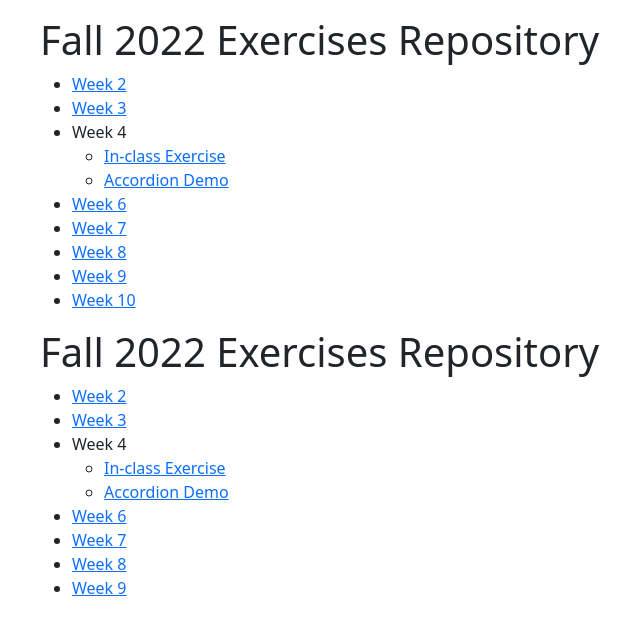
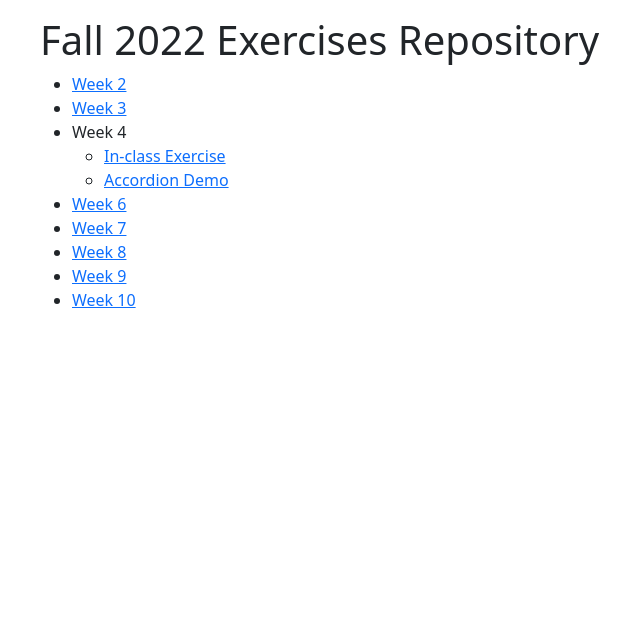
Before and after one commit to robfentress/was-exercises, a website: page index.html in a window 1280 px wide. Shown: the whole page, without its empty margins (42-682 px from the left). Drawn offline with nearby package versions, Linux system fonts and the light colour scheme.

```diff
--- a/index.html
+++ b/index.html
@@ -37,27 +37,4 @@
   </main>
 </body>
 
-<body>
-  <main class="container mt-3">
-    <h1>
-      Fall 2022 Exercises Repository
-    </h1>
-    <ul>
-      <li><a href="week-2/index.html">Week 2</a></li>
-      <li><a href="week-3/index.html">Week 3</a></li>
-      <li>
-        Week 4
-        <ul>
-          <li><a href="week-4/exercise/index.html">In-class Exercise</a></li>
-          <li><a href="week-4/accordion/index.html">Accordion Demo</a></li>
-        </ul>
-      </li>
-      <li><a href="week-6/index.html">Week 6</a></li>
-      <li><a href="week-7/index.html">Week 7</a></li>
-      <li><a href="week-8/index.html">Week 8</a></li>
-      <li><a href="week-9/index.html">Week 9</a></li>
-    </ul>
-  </main>
-</body>
-
 </html>
```
